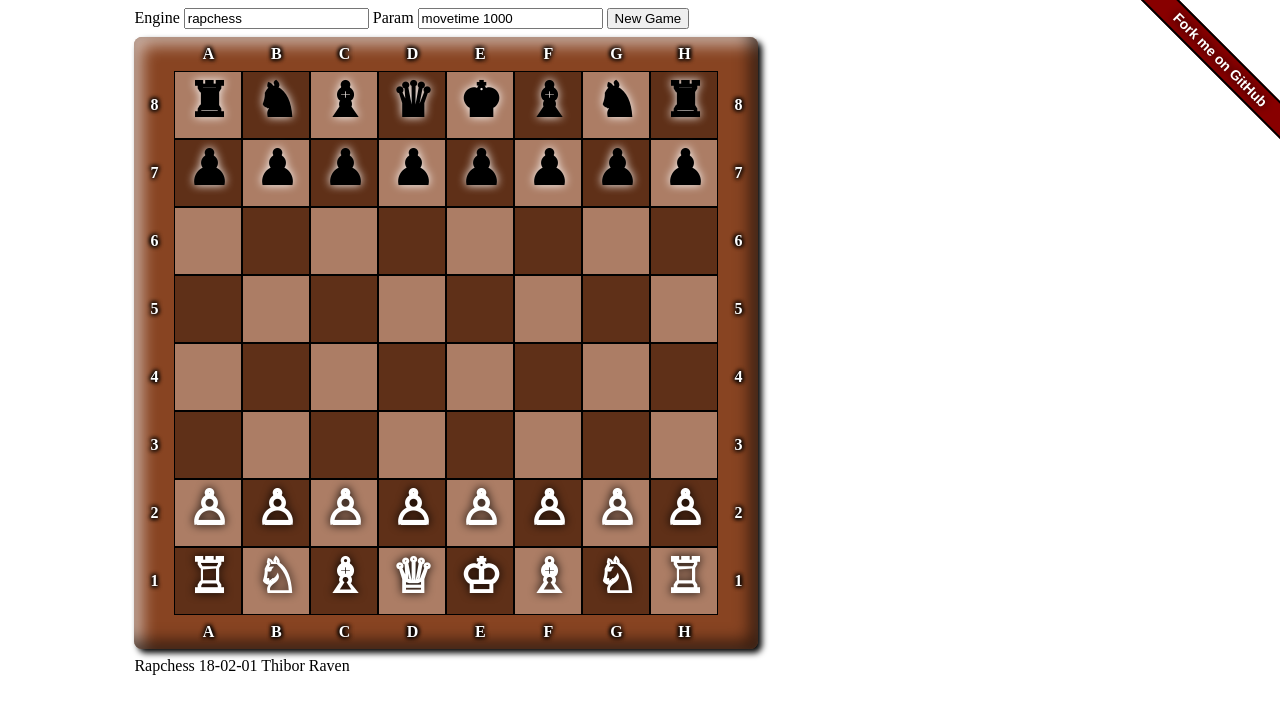
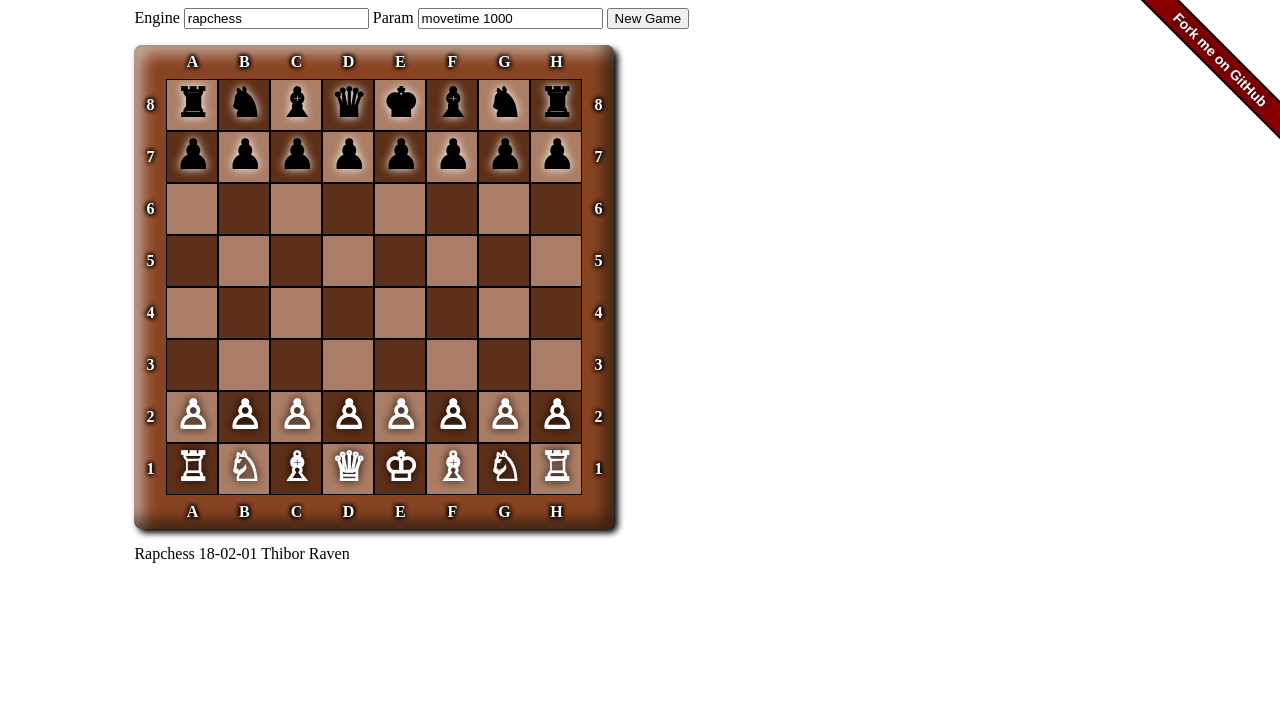
Before and after one commit to Thibor/Chess-Engine-Rapchess, a plain HTML site: page index.html in a window 1280 px wide. Drawn offline with nearby package versions, Linux system fonts and the light colour scheme.

Commit message:
Add files via upload

```diff
--- a/index.css
+++ b/index.css
@@ -34,10 +34,10 @@ width:240px;
 background-color:#f00;
 }
 
-.field{width:64px;height:64px;cursor:pointer;position:relative;padding:0xp;}
+.field{width:6vmin;height:6vmin;cursor:pointer;position:relative;padding:0xp;}
 .fieldw{background-color:rgba(256,256,256,0.3);border: solid 1px #000;}
 .fieldb{background-color:rgba(0,0,0,0.3);border: solid 1px #000;}
-.fieldn{padding:8px 4px;}
+.fieldn{padding:1vmin;}
 .boadiv{top:0px;bottom:0px;left:0px;right:0px;position:absolute;display:block;}
 .tacenter{text-align:center;}
 .taleft{text-align:left;}
@@ -45,12 +45,18 @@ background-color:#f00;
 #board{
 background-color:#842;
 display:inline-block;
-margin:8px auto;vertical-align:middle;position:relative;box-shadow: inset -8px -8px 16px rgba(0,0,0,0.6),inset 8px 8px 16px rgba(255,255,255,0.6),4px 4px 6px #000;border-radius:8px;font-weight:bold;color:white;text-shadow: 1px 1px 4px black,-1px -1px 4px black,1px -1px 4px black,-1px 1px 4px black;overflow:hidden;}
+margin:2vmin auto;
+vertical-align:middle;
+position:relative;
+box-shadow: inset -8px -8px 16px rgba(0,0,0,0.6),inset 8px 8px 16px rgba(255,255,255,0.6),4px 4px 6px #000;border-radius:8px;font-weight:bold;color:white;text-shadow: 1px 1px 4px black,-1px -1px 4px black,1px -1px 4px black,-1px 1px 4px black;overflow:hidden;}
 #board table{border-spacing:0px;border-collapse:separate;}
-#board td{vertical-align:middle;text-align:center;min-width:32px;}
+#board td{vertical-align:middle;text-align:center;
+min-width:2vmin;
+min-height:2vmin;
+}
 #uciBody td{padding-right:16px;}
 
-.piece{width:100%;height:100%;position:relative;font-size:48px;z-index:1;}
+.piece{width:100%;height:100%;position:relative;font-size:5vmin;z-index:1;}
 .kb{color:black;text-shadow: 0 0 10px white;}.kb:after{content:"♚";}
 .kw{color:white;text-shadow: 0 0 10px black;}.kw:after{content:"♔";}
 .qb{color:black;text-shadow: 0 0 10px white;}.qb:after{content:"♛";}
--- a/index.html
+++ b/index.html
@@ -5,7 +5,7 @@
 <title>Demo</title>
 <link rel="stylesheet" href="index.css" />
 <script src="https://ajax.googleapis.com/ajax/libs/jquery/3.2.1/jquery.min.js"></script>
-<script src="http://ajax.googleapis.com/ajax/libs/jqueryui/1.8.9/jquery-ui.min.js" type="text/javascript"></script>
+<script src="https://ajax.googleapis.com/ajax/libs/jqueryui/1.12.1/jquery-ui.min.js"></script>
 <script src="rapsimple.js"></script>
 <script src="index.js"></script>
 <script>
--- a/index.js
+++ b/index.js
@@ -215,7 +215,7 @@ var delx = fd.left - fs.left;
 var dely = fd.top - fs.top;
 $('#p'+isou).animate({'left':delx,'top':dely},{
 	duration:'slow',
-	start:function(){$(this).zIndex(200)},
+	start:function(){$(this).css('z-index',200)},
 	complete:function(){
 		Chess.AfterAnimation();
 	}
```
